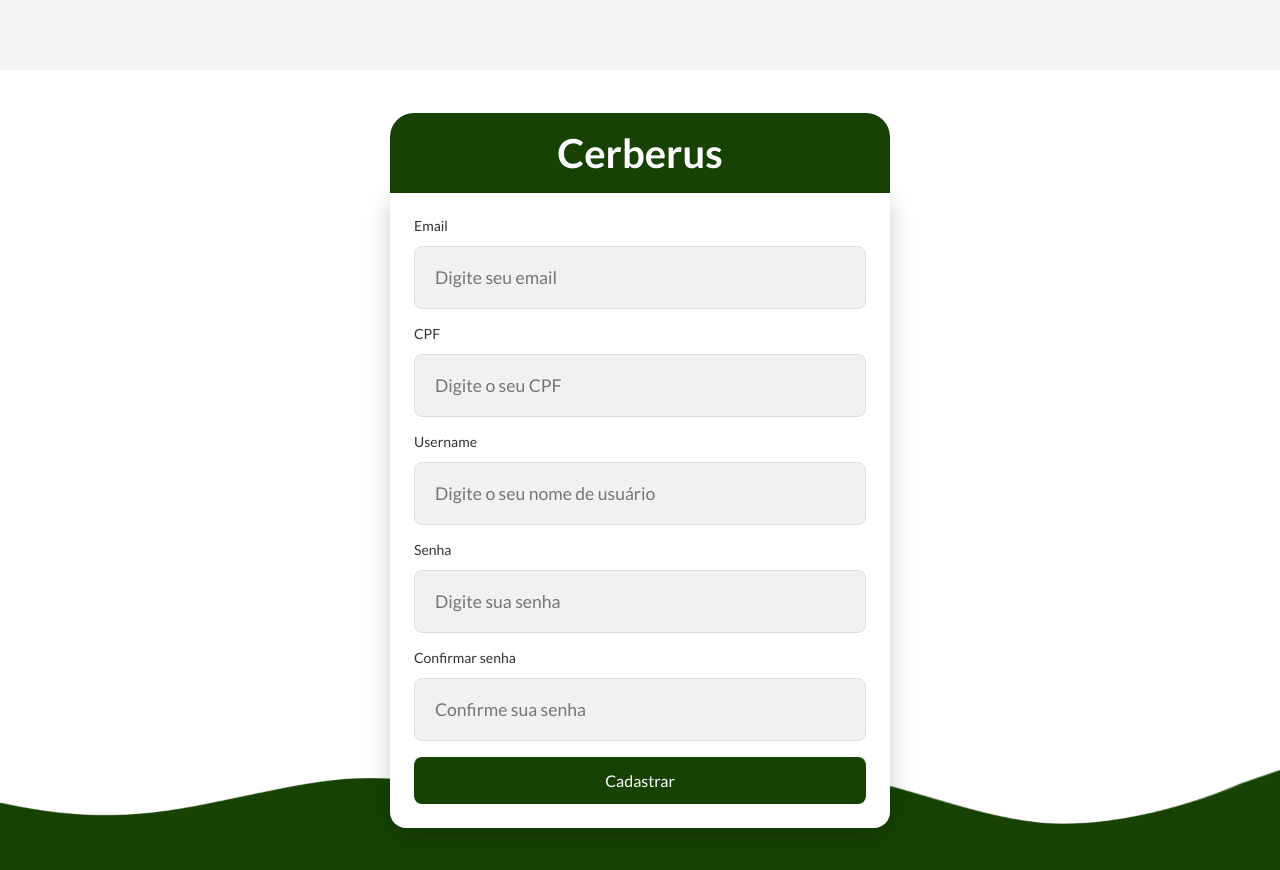
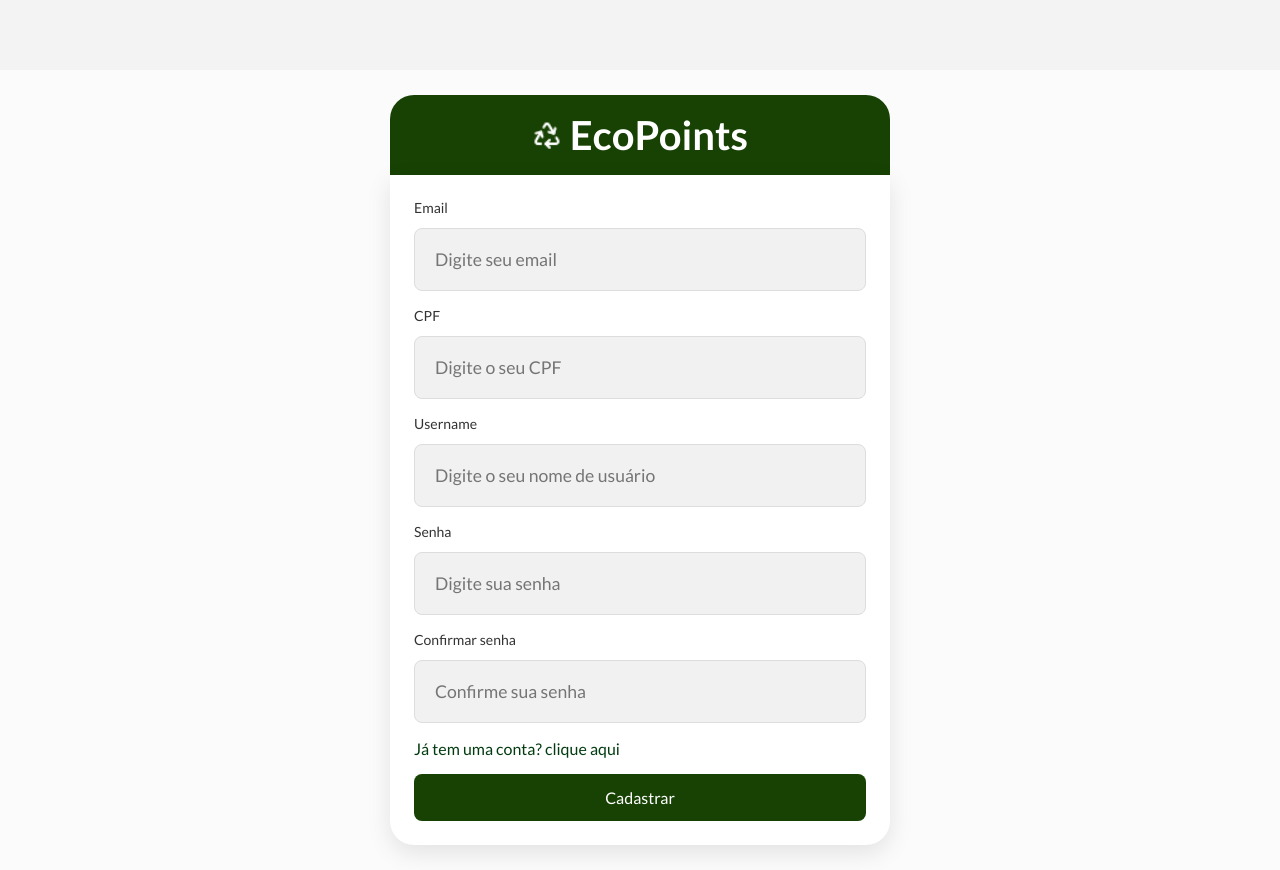
Before and after one commit to leonardodesaboia/Cerberus-Desktop, a React (Vite) app: page /register in a window 1280 px wide. Built offline with nearby package versions, Linux system fonts and the light colour scheme.

Commit message:
ajustes(login etc etc...)

```diff
--- a/src/components/CardPoints.jsx
+++ b/src/components/CardPoints.jsx
@@ -28,7 +28,6 @@ const CardPoints = () => {
       <div className="welcome-container">
         <h1 className="welcome-text">Bem Vindo(a), {username}!</h1>
         <div className="points-card">
-
             <section>
                 <p className="points-label">Seus pontos acumulados:</p>
                 <p className="points-value animated-float">{points}</p>
--- a/src/pages/Login.jsx
+++ b/src/pages/Login.jsx
@@ -105,7 +105,8 @@ function Login() {
 
                 <div className="login-container">
                     <div className="login-header">
-                        <h1>Cerberus</h1>
+
+                        <h1> <img src="../public/recycle.png" alt='' className='logo-acc'/> EcoPoints</h1>
                     </div>
 
                     <div className="form-container-login">
@@ -151,11 +152,6 @@ function Login() {
                             </div>
                         </form>
                     </div>
-
-
-            {/* <div className="wave-container-login">
-                <img src='/Vector.png' alt='Bottom img' className='wave-login'/>
-            </div> */}
             </div>
     );
 }
--- a/src/pages/Register.jsx
+++ b/src/pages/Register.jsx
@@ -375,27 +375,15 @@ function Register() {
   return (
     <div className="register-container">
       <div className="register-header">
-              <h1>Cerberus</h1>
+
+        <h1>  <img src="../public/recycle.png" alt="" className='logo'/>    EcoPoints</h1>
       </div>
 
       <div className="form-container-register">
-            {apiError && (
-                    <div className="error-message">
-                        {apiError}
-                    </div>
-                )}
+        {apiError && <div className="error-message">{apiError}</div>}
+        {successMessage && <div className="success-message">{successMessage}</div>}
+        {navigationError && <div className="error-message">{navigationError}</div>}
 
-                {successMessage && (
-                    <div className="success-message">
-                        {successMessage}
-                    </div>
-                )}
-
-                {navigationError && (
-                    <div className="error-message">
-                        {navigationError}
-                    </div>
-                )}
         <form className="register-form">
           <Input
             label="Email"
@@ -446,16 +434,13 @@ function Register() {
             error={errors.confirmPassword}
             placeholder="Confirme sua senha"
           />
+          <a href="./login" className='account'>Já tem uma conta? clique aqui</a>
 
           <button type="submit" className="register-button" onClick={handleSubmit}>
             Cadastrar
           </button>
         </form>
       </div>
-
-          <div className="wave-container-register">
-              <img src='/Vector.png' alt='Bottom img' className='wave-register'/>
-          </div>
     </div>
   );
 }
--- a/src/styles/Login.css
+++ b/src/styles/Login.css
@@ -1,22 +1,24 @@
+
+
 /* Container Principal */
 .login-container {
+  background-color: #f3f3f3;
   min-height: 100vh;
-    background-color: #c8ff916d;
   display: flex;
   flex-direction: column;
   align-items: center;
+  justify-content: center; /* Centraliza verticalmente */
 }
 
 /* Header */
 .login-header {
-    background-color: var(--primary-color);
+  background-color:var(--primary-color);
   padding: 24px;
   margin-bottom: 32px;
   width: 100%;
   text-align: center;
   border-radius: 0 0 24px 24px;
   z-index: 1;
-
 }
 
 .login-header h1 {
@@ -78,24 +80,17 @@
   background-color: var(--tertiary-color);
 }
 
-  /* Container do Wave */
-  .wave-container-login {
-    margin-top: auto;
-    width: 100%;
-    z-index: 0;
-  }
-
-  .wave-login {
-    max-height: 250px;
-    width: 100%;
+.logo-acc {
+  filter: brightness(0) invert(1); /* Transforma a logo em branco */
+  width: 35px;
+  height: auto;
 }
 
 /* Responsividade */
 @media (min-width: 768px) {
   .login-container {
     justify-content: center;
-      padding-top: 6.5rem;
-      /* background: linear-gradient(135deg, var(--primary-color) 0%, var(--tertiary-color) 100%); */
+    padding-top: 0; /* Removido o padding-top */
     min-height: 100vh;
   }
 
@@ -121,13 +116,6 @@
   .create-account-login a {
     font-size: 1rem;
   }
-
-    /* .wave-login {
-      position: fixed;
-      bottom: 0;
-      max-height: 100px;
-      width: 100%;
-    } */
 }
 
 @media (min-width: 1200px) {
--- a/src/styles/Register.css
+++ b/src/styles/Register.css
@@ -1,20 +1,24 @@
+/* Container Principal */
 .register-container {
   min-height: 100vh;
-  background-color: white;
+  background-color: #fbfbfb;
   display: flex;
   flex-direction: column;
   align-items: center;
+  justify-content: center; /* Centraliza verticalmente */
   position: relative;
   overflow: hidden;
+  padding: 1rem; /* Adiciona espaçamento interno */
 }
 
+/* Header */
 .register-header {
   background-color: var(--primary-color);
   padding: 16px;
-  margin-bottom: 0;
   width: 100%;
+  max-width: 450px; /* Largura máxima */
   text-align: center;
-  border-radius: 0 0 24px 24px;
+  border-radius: 24px 24px 0 0;
   position: relative;
   z-index: 1;
 }
@@ -26,13 +30,14 @@
   margin: 0;
 }
 
+/* Container do Formulário */
 .form-container-register {
   width: 100%;
-  max-width: 300px;
-  margin: 0 auto;
-  padding: 20px;
+  max-width: 450px; /* Largura máxima */
+  padding: 24px;
   background-color: white;
-  border-radius: 0 0 16px 16px;
+  border-radius: 0 0 24px 24px;
+  box-shadow: 0 8px 24px rgba(0, 0, 0, 0.1);
   position: relative;
   z-index: 1;
 }
@@ -43,6 +48,7 @@
   gap: 16px;
 }
 
+/* Inputs */
 .input-container {
   display: flex;
   flex-direction: column;
@@ -69,22 +75,7 @@
   box-shadow: 0 0 0 2px rgba(50, 109, 25, 0.2);
 }
 
-.forgot-password {
-  text-align: left;
-}
-
-.forgot-password a,
-.create-account a {
-  color: var(--primary-color);
-  text-decoration: none;
-  font-size: 0.875rem;
-}
-
-.forgot-password a:hover,
-.create-account a:hover {
-  text-decoration: underline;
-}
-
+/* Botão de Registro */
 .register-button {
   width: 100%;
   padding: 12px;
@@ -102,60 +93,42 @@
   background-color: var(--tertiary-color);
 }
 
-.wave-container-register {
-  position: absolute;
-  bottom: 0;
-  width: 100%;
-  z-index: 0;
-}
-
-.wave-register {
-  width: 100%;
-  max-height: 250px;
-}
-
-.input-error {
-  border-color: #dc3545;
-  background-color: #fff;
-}
-
-.input-error:focus {
-  border-color: #dc3545;
-  box-shadow: 0 0 0 2px rgba(220, 53, 69, 0.25);
-}
-
-.input-error {
-  border-color: #dc3545;
-  background-color: #fff;
-}
-
-.input-error:focus {
-  border-color: #dc3545;
-  box-shadow: 0 0 0 2px rgba(220, 53, 69, 0.25);
-}
-
+/* Mensagens de Erro e Sucesso */
 .error-message {
   color: #dc3545;
   font-size: 0.75rem;
   margin-top: 4px;
 }
 
+.success-message {
+  color: #28a745;
+  font-size: 0.75rem;
+  margin-top: 4px;
+}
+.logo {
+  filter: brightness(0) invert(1); /* Transforma a logo em branco */
+  width: 30px;
+  height: auto;
+}
+
+.account{
+  text-decoration: none;
+  color: #023b0f;
+}
+
+.account:hover{
+  text-decoration:underline;
+}
+
+/* Responsividade */
 @media (min-width: 768px) {
-  .register-container {
-    justify-content: center;
-    min-height: 100vh;
+  .register-header,
+  .form-container-register {
+    max-width: 500px; /* Ajusta a largura para telas maiores */
   }
 
-  .register-header {
-    max-width: 450px;
-    border-radius: 24px 24px 0 0;
-  }
-
-  .form-container-register {
-    max-width: 450px;
-    padding: 24px;
-    background: white;
-    box-shadow: 0 8px 24px rgba(0, 0, 0, 0.2);
+  .register-header h1 {
+    font-size: 2.5rem;
   }
 
   .input-field {
@@ -167,22 +140,4 @@
     padding: 14px;
     font-size: 1rem;
   }
-
-  .wave-register {
-    position: absolute;
-    bottom: 0;
-    max-height: 100px;
-    width: 100%;
-  }
 }
-
-@media (min-width: 1024px) {
-  .register-header,
-  .form-container-register {
-    max-width: 500px;
-  }
-
-  .register-header h1 {
-    font-size: 2.5rem;
-  }
-}
--- a/src/styles/cardPoints.css
+++ b/src/styles/cardPoints.css
@@ -1,19 +1,15 @@
-.welcome-container{
-
-}
-
 .points-card {
   background: #fbfbfb;
   backdrop-filter: blur(10px);
   border-radius: 1rem;
-  width: 100%;
-  max-width: 60rem; /* Aumentei a largura máxima */
+  width: 90%; /* Ajuste a largura para ser responsiva */
+  max-width: 60rem; /* Largura máxima */
   padding: 2rem;
   box-shadow: 0 4px 6px rgba(0, 0, 0, 0.1);
   display: flex;
   align-items: center;
-  justify-content: space-between; /* Alinha os itens com espaço entre eles */
-  margin: 0 auto;
+  justify-content: space-between;
+  margin: 1.5rem auto 0; /* Centraliza o card e adiciona margem no topo */
 }
 
 .points-label {
@@ -34,6 +30,63 @@
   height: 7vh;
   margin-left: auto; /* Move a moeda para o final */
 }
-.welcome-text{
-  text-align: left;
+
+.welcome-text {
+  text-align: center;
+  margin-right: 0; /* Remove a margem direita fixa */
+  margin-bottom: 1rem; /* Adiciona margem inferior para espaçamento */
 }
+
+/* Media Queries para responsividade */
+
+/* Para tablets */
+@media (max-width: 768px) {
+  .points-card {
+    flex-direction: column; /* Altera a direção do flex para empilhar os itens */
+    align-items: flex-start; /* Alinha os itens à esquerda */
+    padding: 1.5rem;
+  }
+
+  .points-value {
+    font-size: 2.5rem; /* Reduz o tamanho da fonte */
+  }
+
+  .coin-points {
+    width: 6vh;
+    height: 6vh;
+    margin-left: 0; /* Remove a margem esquerda */
+    margin-top: 1rem; /* Adiciona margem superior */
+  }
+
+  .welcome-text {
+
+    margin-right: 0;
+  }
+}
+
+/* Para celulares */
+@media (max-width: 480px) {
+  .points-card {
+    width: 100%; /* Ocupa toda a largura da tela */
+    padding: 1rem;
+    border-radius: 0.5rem; /* Reduz o border-radius */
+  }
+
+  .points-label {
+    font-size: 1rem; /* Reduz o tamanho da fonte */
+  }
+
+  .points-value {
+    font-size: 2rem; /* Reduz o tamanho da fonte */
+  }
+
+  .coin-points {
+    width: 5vh;
+    height: 5vh;
+  }
+
+  .welcome-text {
+    font-size: 1.2rem;
+
+  }
+}
--- a/src/styles/home.css
+++ b/src/styles/home.css
@@ -2,7 +2,6 @@
 .home-page-container {
   min-height: 100vh;
   background: #f2f2f2;
-  padding: 6rem 1rem 2rem;
 }
 
 /* Estilos gerais */
@@ -21,18 +20,9 @@
   text-align: left; /* Alinhar texto à esquerda */
 }
 
-/* Bem-vindo */
-.home-welcome-section {
-  text-align: left; /* Alinhar à esquerda */
-  margin-bottom: 2rem;
-}
 
-.home-welcome-title {
-  font-size: 2.2rem;
-  font-weight: bold;
-  color: #174204;
-  margin-bottom: 1.5rem;
-}
+
+
 
 /* Conquistas */
 .home-achievements-section {
```
Lines whose indentation alone changed are shown as unchanged.
